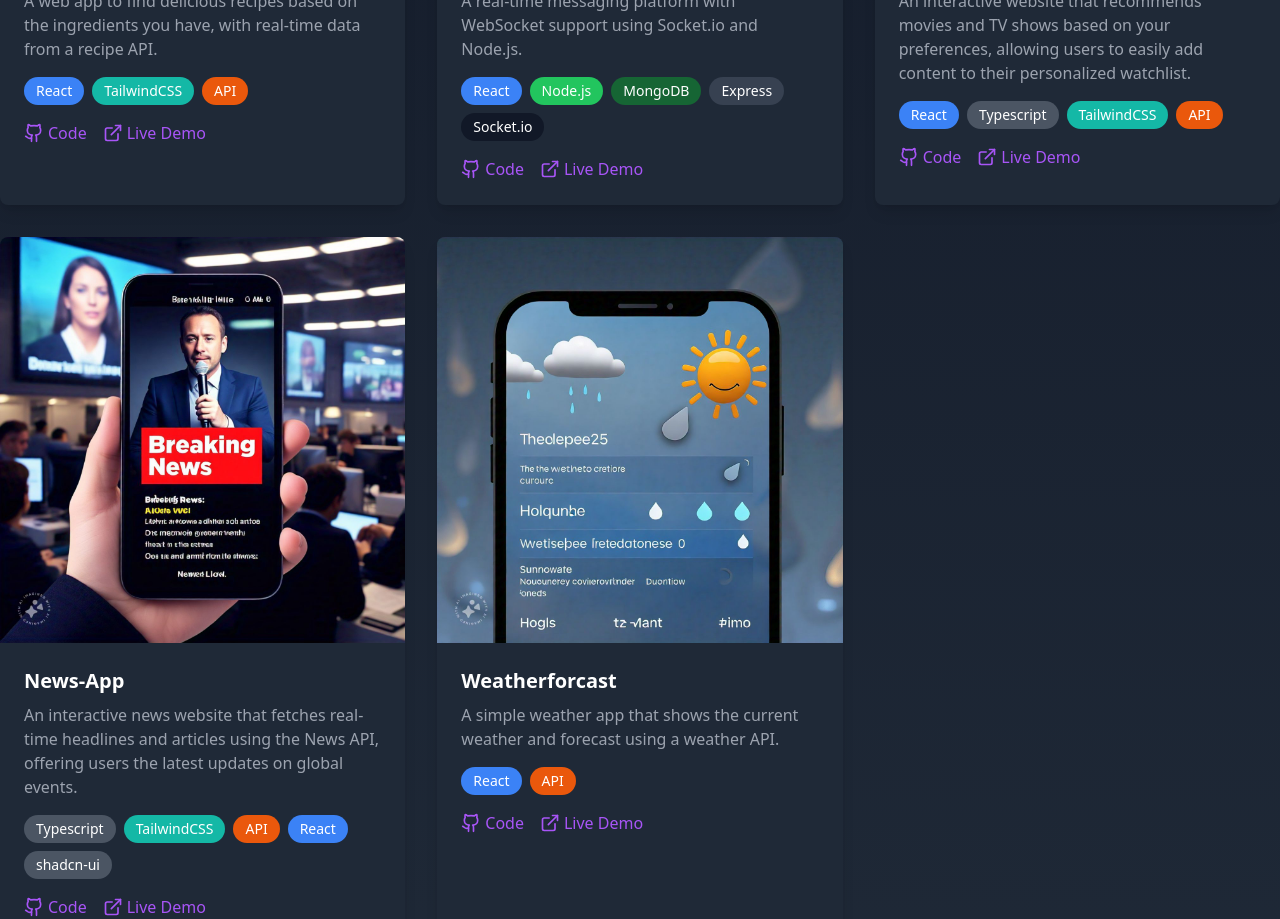
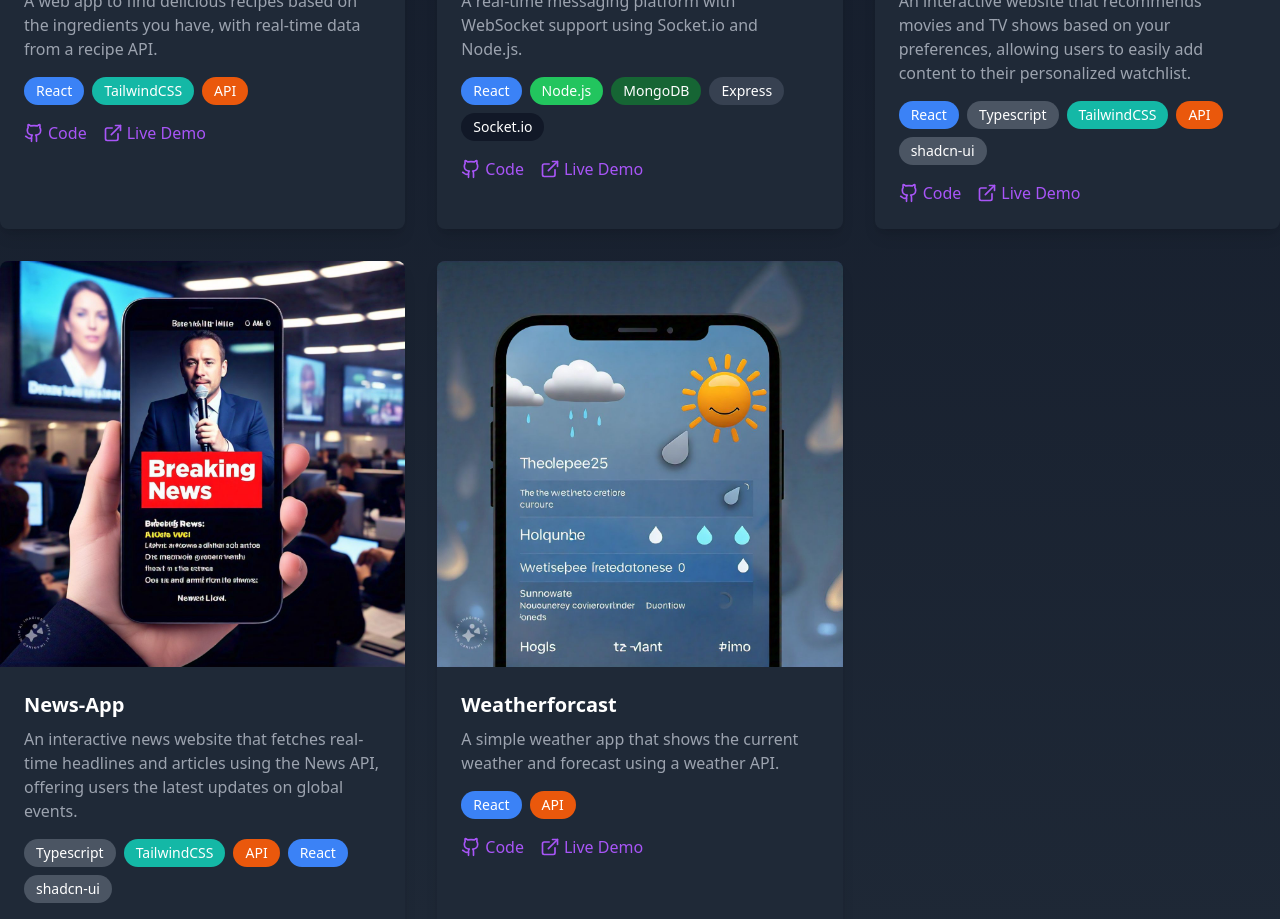
Before and after one commit to yashu1113/Yash_portfolio, a React (Vite) app: page / in a window 1280 px wide. Shown: the part 2060-2979 px from the top of the page. Built offline with nearby package versions, Linux system fonts and the light colour scheme.

Commit message:
Update project section in portfolio

```diff
--- a/src/components/Projects.tsx
+++ b/src/components/Projects.tsx
@@ -44,9 +44,9 @@ const Projects = () => {
         medium: BingWatch,
         large: BingWatch,
       },
-      technologies: ["React", "Typescript", "TailwindCSS", "API"],
+      technologies: ["React", "Typescript", "TailwindCSS", "API", "shadcn-ui"],
       github: "https://github.com/yashu1113/Bingwatch",
-      demo: "https://bingewatch123.vercel.app/",
+      demo: "bingwatch.vercel.app",
     },
     {
       title: "News-App",
```
